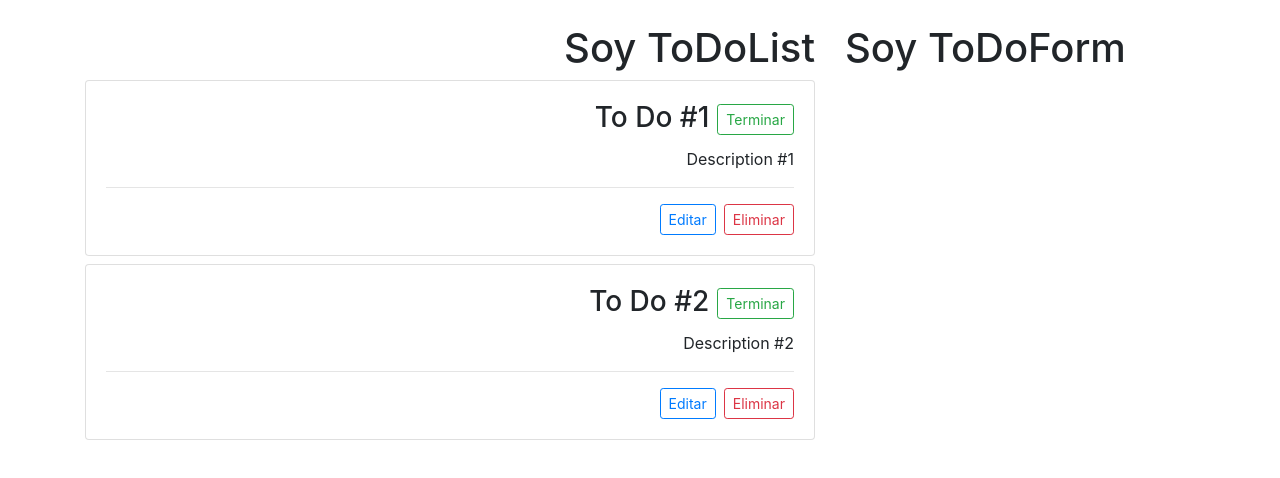
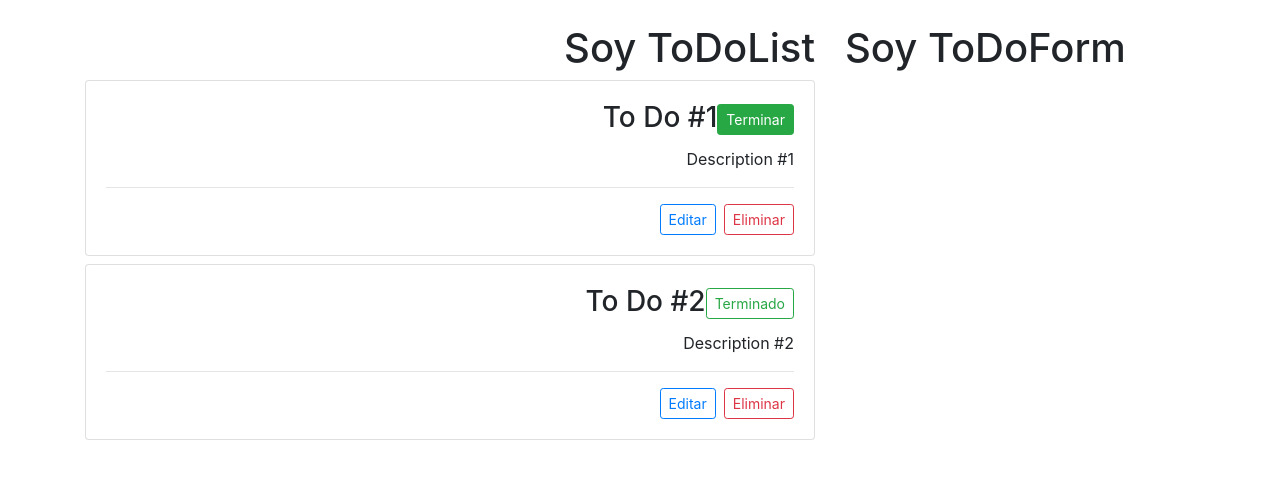
Before and after one commit to JaviPaez/ToDoApp, a React (Create React App) app: page / in a window 1280 px wide. Shown: the top 478 px of the page. Built offline with nearby package versions, Linux system fonts and the light colour scheme.

Commit message:
btn terminar

```diff
--- a/src/App.js
+++ b/src/App.js
@@ -27,22 +27,33 @@ const App = () => {
     }
 
     const todoToogleCompleted = (todoId) => {
+        //Una forma
+        // const changedTodos = todos.map(todo => {
 
-        const changedTodos = todos.map(todo => {
+        //     const todoEdit = {
+        //         ...todo,
+        //         completed: !todo.completed
+        //     }
 
-            const todoEdit = {
-                ...todo,
-                completed: !todo.completed
-            }
+        //     if (todo.id === todoId) {
+        //         return todoEdit
+        //     }
 
-            if (todo.id === todoId) {
-                return todoEdit
-            }
+        //     else {
+        //         return todo
+        //     }
+        // })
 
-            else {
-                return todo
-            }
-        })
+        //Otra forma
+        // const changedTodos = todos.map(todo => (
+        //     todo.id === todoId
+        //         ? { ...todo, completed: !todo.completed }
+        //         : todo
+        // ))
+
+        const changedTodos = todos.map(todo => todo.id === todoId
+            ? { ...todo, completed: !todo.completed }
+            : todo)
 
         setTodos(changedTodos);
     }
--- a/src/components/ToDo.js
+++ b/src/components/ToDo.js
@@ -9,9 +9,9 @@ const ToDo = ({ todo, todoDelete, todoToogleCompleted }) => {
                     {todo.title}
                     <button
                         onClick={() => todoToogleCompleted(todo.id)}
-                        className='btn btn-sm btn-outline-success ml-2'
+                        className={`btn btn-sm ml-2${todo.completed ? 'btn btn-outline-success' : 'btn btn-success'}`}
                     >
-                        Terminar
+                        {todo.completed ? 'Terminado' : 'Terminar'}
                     </button>
                 </h3>
                 <p className='card-text text-right'>
```
